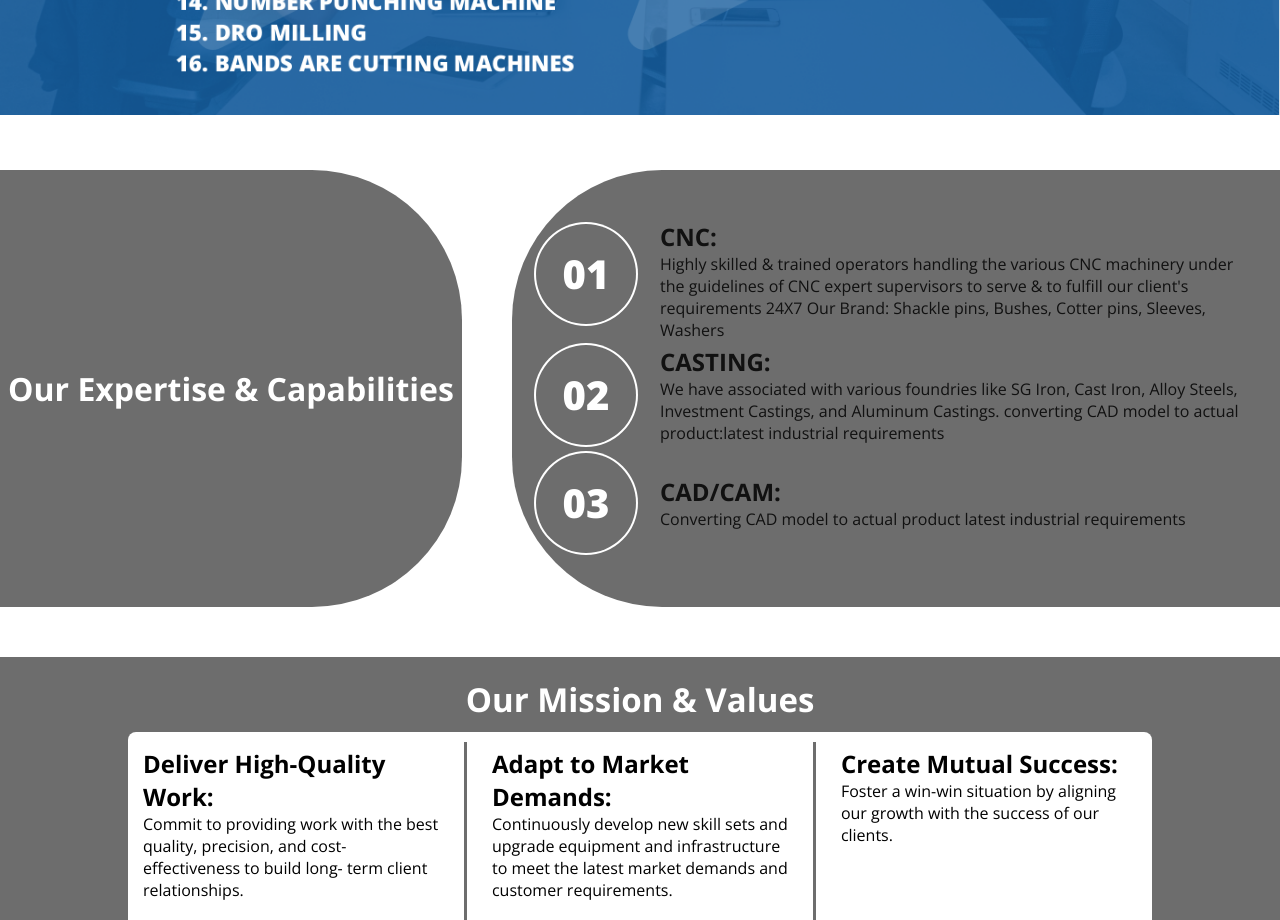
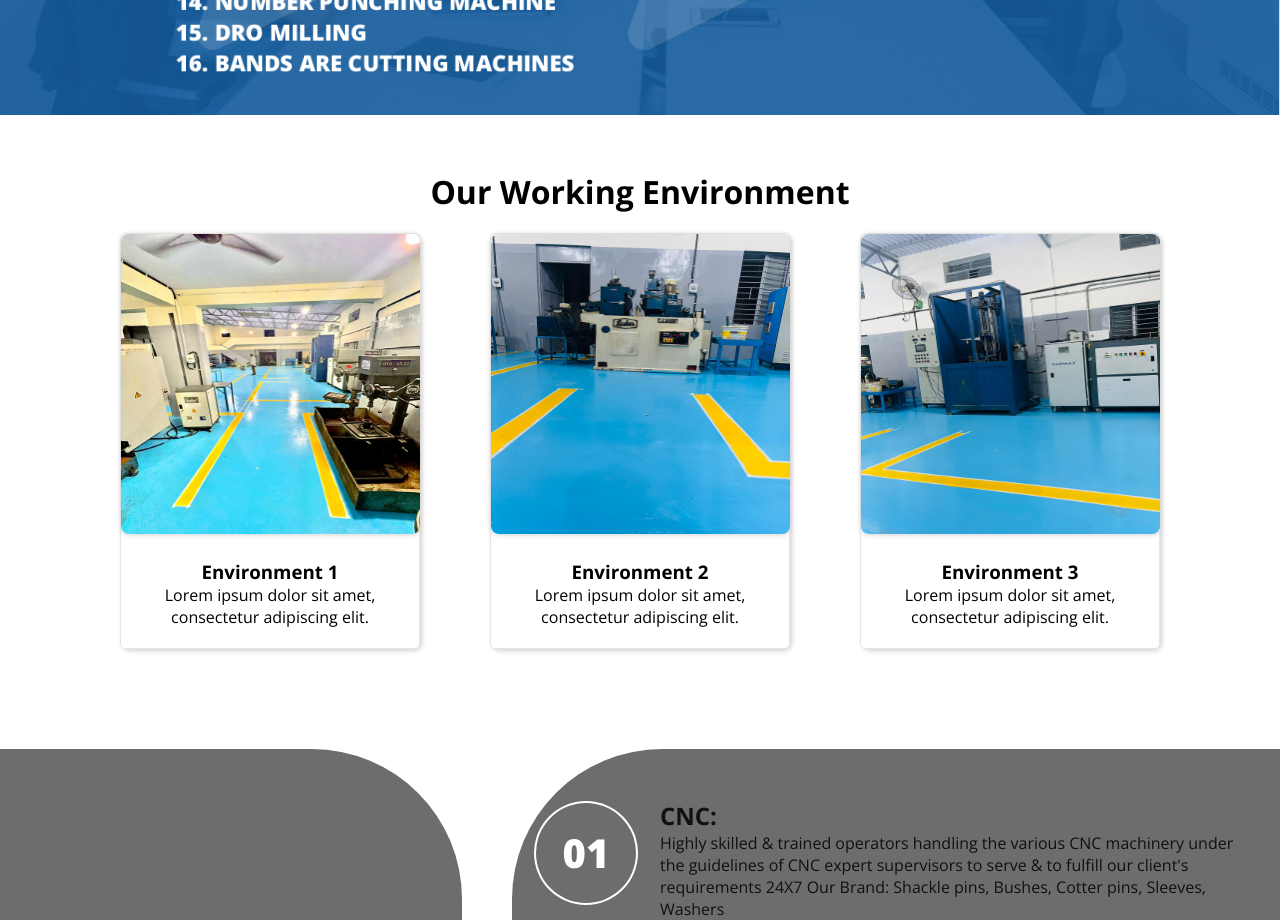
Before and after one commit to Imshafishaik/Mato-Tech, a React (Create React App) app: page / in a window 1280 px wide. Shown: the part 3480-4400 px from the top of the page. Built offline with nearby package versions, Linux system fonts and the light colour scheme.

Commit message:
our machinery added

```diff
--- /dev/null
+++ b/src/assets/css/machinery.css
@@ -0,0 +1,79 @@
+.environment_list{
+    padding: 50px;
+    text-align: center;
+  }
+
+  .environment_list h1{
+    margin-bottom: 20px;
+  }
+
+  .environment_lists{
+      display: flex;
+      flex-wrap: wrap;
+      justify-content: space-evenly;
+  }
+
+  .environments{
+      box-shadow: 2px 2px 5px #D3D3D3;
+      max-width: 300px;
+      border-radius: 8px;
+  }
+
+  .environment img{
+      max-height: 300px;
+      min-height: 299px;
+      max-width: 300px;
+      min-width: 299px;
+      box-shadow: 0px 1px 5px #D3D3D3;
+      border-radius: 8px;
+      /* background: linear-gradient(#fff7f7, #7a7a7a); */
+  }
+
+  /* .environment img:hover{
+      background: linear-gradient(#7a7a7a,#fff7f7);
+  } */
+
+  .environment_details{
+      padding: 20px;
+  }
+
+  .environment {
+      background-color: #fff;
+      border: 1px solid #E5E5E5;
+      border-radius: 5px;
+    }
+
+    /* .environment:hover {
+      background-color: #fff;
+      border: 1px solid #E5E5E5;
+      box-shadow: 0 0 30px 0 #11111126;
+    } */
+
+
+    .environments {
+      transform: translateY(-50px);
+      transition: transform 0.6s ease-out, opacity 0.6s ease-out;
+    }
+
+    .environments.animate {
+      opacity: 1;
+      transform: translateY(0); /* End position */
+    }
+
+    @media screen and (max-width: 768px) {
+      .environment img{
+        max-height: 300px;
+      min-height: 299px;
+      max-width: 200px;
+      min-width: 299px;
+      box-shadow: 0px 1px 5px #D3D3D3;
+      border-radius: 8px;
+      background: linear-gradient(#fff7f7, #7a7a7a);
+      }
+
+      .environments{
+        box-shadow: 2px 2px 5px #D3D3D3;
+        max-width: 300px;
+        border-radius: 8px;
+      }
+    }
--- /dev/null
+++ b/src/components/OurMachinery.js
@@ -0,0 +1,78 @@
+import React, { useEffect, useRef } from 'react'
+import Room1 from "../assets/images/room1.jpeg"
+import Room2 from "../assets/images/room2.jpeg"
+import Room3 from "../assets/images/room3.jpeg"
+import "../assets/css/machinery.css"
+
+const WorkingEnvironment = () => {
+
+    const environmentRef = useRef(null);
+
+  useEffect(() => {
+    const products = environmentRef.current.querySelectorAll('.environments');
+
+    const observer = new IntersectionObserver(
+      (entries) => {
+        entries.forEach((entry) => {
+          if (entry.isIntersecting) {
+            entry.target.classList.add('animate');
+          } else {
+            entry.target.classList.remove('animate');
+          }
+        });
+      },
+      { threshold: 0.5 } // Trigger when 50% of the element is visible
+    );
+
+    products.forEach((image) => observer.observe(image));
+
+    return () => {
+      products.forEach((image) => observer.unobserve(image));
+    };
+  }, []);
+
+    let rooms = [
+        {
+          id:1,
+          name: 'Environment 1',
+          description: 'Lorem ipsum dolor sit amet, consectetur adipiscing elit.',
+          image: Room1,
+        },
+        {
+          id:2,
+          name: 'Environment 2',
+          description: 'Lorem ipsum dolor sit amet, consectetur adipiscing elit.',
+          image: Room2,
+        },
+        {
+          id:3,
+          name: 'Environment 3',
+          description: 'Lorem ipsum dolor sit amet, consectetur adipiscing elit.',
+          image: Room3,
+        }
+      ]
+
+  return (
+    <div className='environment_list' ref={environmentRef}>
+
+      <h1>Our Working Environment</h1>
+      <div className='environment_lists'>
+      {rooms?.map((item,i)=>{
+        return (
+          <div key={i} className='environments'>
+            <div className='environment'>
+            <img src={item.image} alt={item.name} />
+                <div className='environment_details'>
+                    <h3>{item.name}</h3>
+                    <p>{item.description}</p>
+                </div>
+            </div>
+          </div>
+        )
+      })}
+      </div>
+    </div>
+  )
+}
+
+export default WorkingEnvironment
--- a/src/pages/index.js
+++ b/src/pages/index.js
@@ -18,6 +18,7 @@ import Mission from '../components/Missions'
 import AboutPromoters from '../components/AboutPromoters'
 import Training from '../components/Training'
 import WhatsappButton from '../components/WhatsappButton'
+import WorkingEnvironment from '../components/OurMachinery'
 
 const MatowinPage = () => {
   return (
@@ -33,6 +34,7 @@ const MatowinPage = () => {
         <Products />
         <OurInfrastructure />
         <ListMachinery />
+        <WorkingEnvironment />
         <Capabilities />
         <Mission />
         <AboutPromoters />
```
